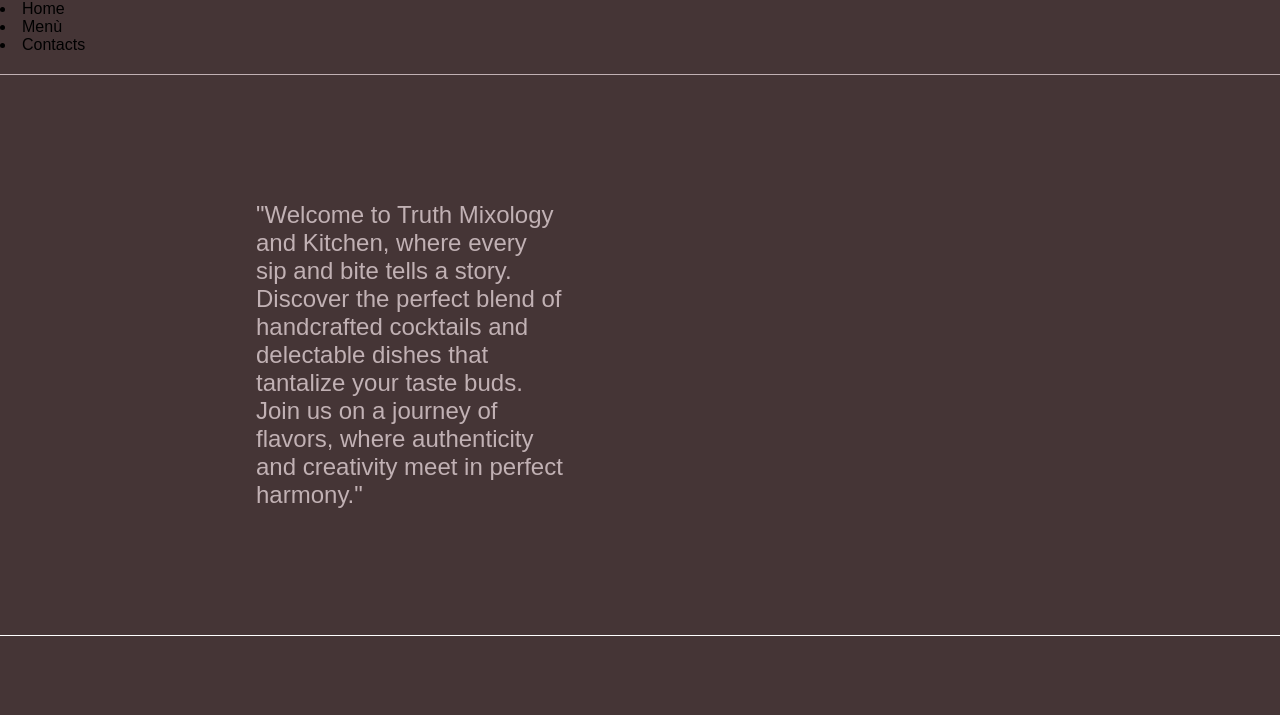
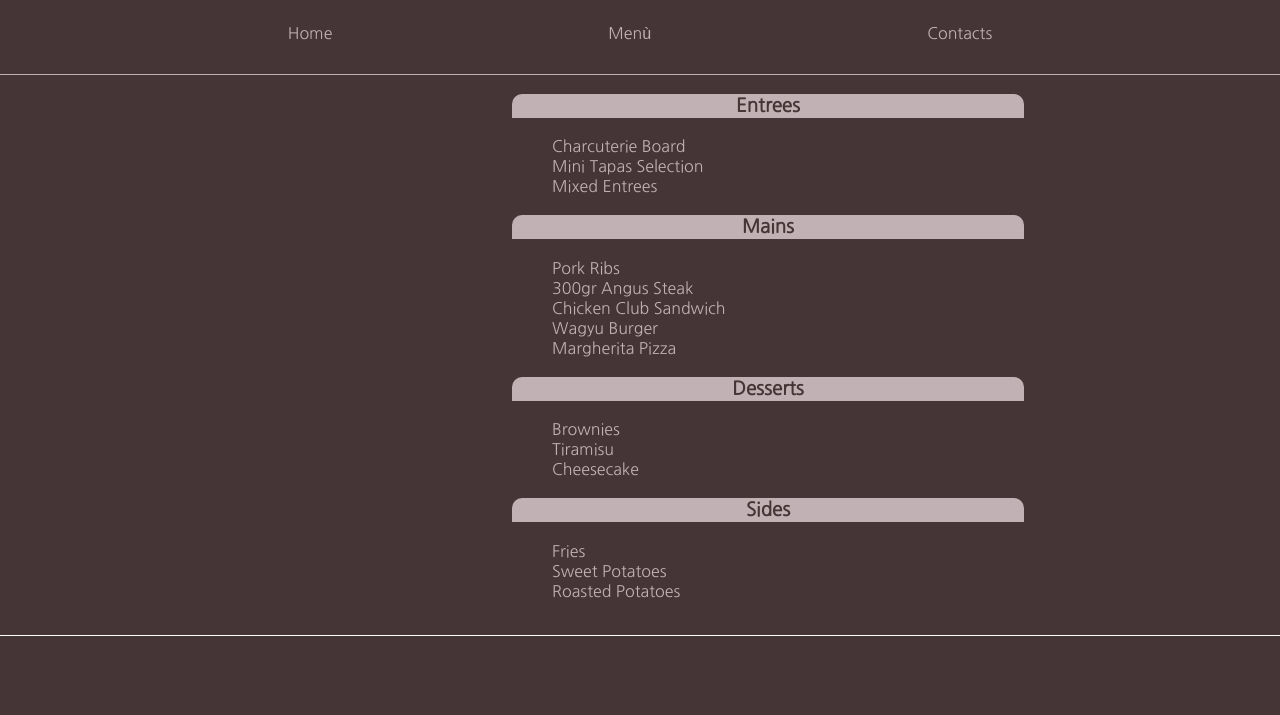
Before and after one commit to Eligio93/restaurant-page, a plain HTML site: page dist/index.html in a window 1280 px wide. Shown: the part 85-800 px from the top of the page. Drawn offline with Linux system fonts and the light colour scheme; a script that the page names is missing; a web font is replaced by a local one.

Commit message:
add the menu page

```diff
--- a/dist/index.html
+++ b/dist/index.html
@@ -4,35 +4,67 @@
     <meta charset="UTF-8">
     <meta name="viewport" content="width=device-width, initial-scale=1.0">
     <link rel="preconnect" href="https://fonts.googleapis.com">
-    <link rel="preconnect" href="https://fonts.gstatic.com" crossorigin>
-    <link href="https://fonts.googleapis.com/css2?family=Fredericka+the+Great&family=Pixelify+Sans&family=Rubik:wght@500&display=swap" rel="stylesheet">
-
+<link rel="preconnect" href="https://fonts.gstatic.com" crossorigin>
+<link href="https://fonts.googleapis.com/css2?family=Nanum+Gothic&display=swap" rel="stylesheet">
     <link rel="stylesheet" href="style.css">
     <title>Restaurant Page</title>
 </head>
 <body>
     <header>
+
         <div id="banner">
-            <img src="logo.jpeg" alt="">
+            <div id="logo-banner"></div>
             <p>Truth - Mixology and Kitchen</p>
         </div>
-        <nav>
+
+        <nav id="nav-bar">
             <li id="home">Home</li>
             <li id="menu">Menù</li>
             <li id="contacts">Contacts</li>
         </nav>
+
     </header>
     <div id="main">
         <div id="logo"></div>
         <div id="content">
-            <div id="home-background">
-                <h2>"Welcome to Truth Mixology and Kitchen, where every sip and bite tells a story.
-                    Discover the perfect blend of handcrafted cocktails and delectable dishes that
-                    tantalize your taste buds. Join us on a journey of flavors, where authenticity
-                    and creativity meet in perfect harmony."</h2>
+            <div id="menu-page">
+                <div id="entree-header" class="menu-header">
+                    <h3>Entrees</h3>
+                </div>
+                <ul>
+                    <li>Charcuterie Board</li>
+                    <li>Mini Tapas Selection</li>
+                    <li>Mixed Entrees</li>
+                </ul>
+                <div id="mains-header" class="menu-header">
+                    <h3>Mains</h3>
+                </div>
+                <ul>
+                    <li>Pork Ribs</li>
+                    <li>300gr Angus Steak</li>
+                    <li>Chicken Club Sandwich</li>
+                    <li>Wagyu Burger</li>
+                    <li>Margherita Pizza</li>
+                </ul>
+                <div id="desserts-header" class="menu-header">
+                    <h3>Desserts</h3>
+                </div>
+                <ul>
+                    <li>Brownies</li>
+                    <li>Tiramisu</li>
+                    <li>Cheesecake</li>
+                </ul>
+                <div id="sided-header" class="menu-header">
+                    <h3>Sides</h3>
+                </div>
+                <ul>
+                    <li>Fries</li>
+                    <li>Sweet Potatoes</li>
+                    <li>Roasted Potatoes</li>
+                </ul>
+
 
             </div>
-
         </div>
     </div>
     <footer>
```
